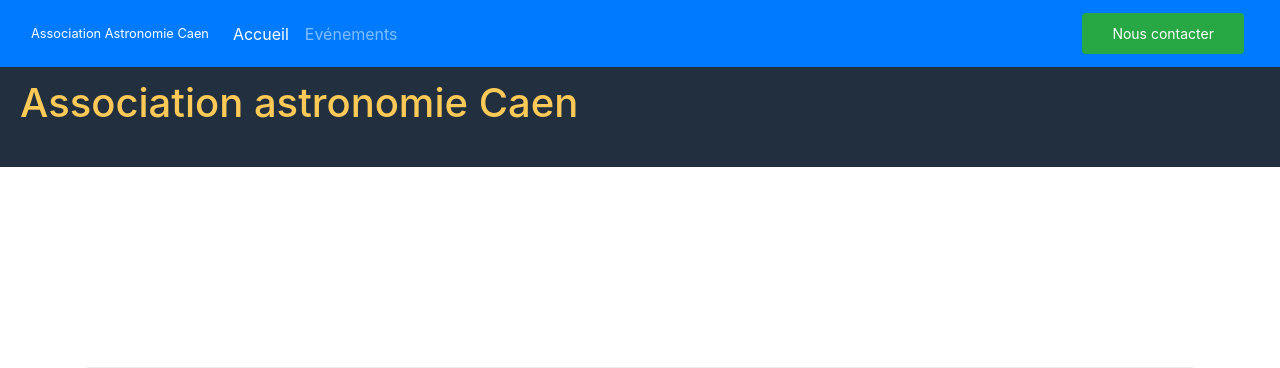
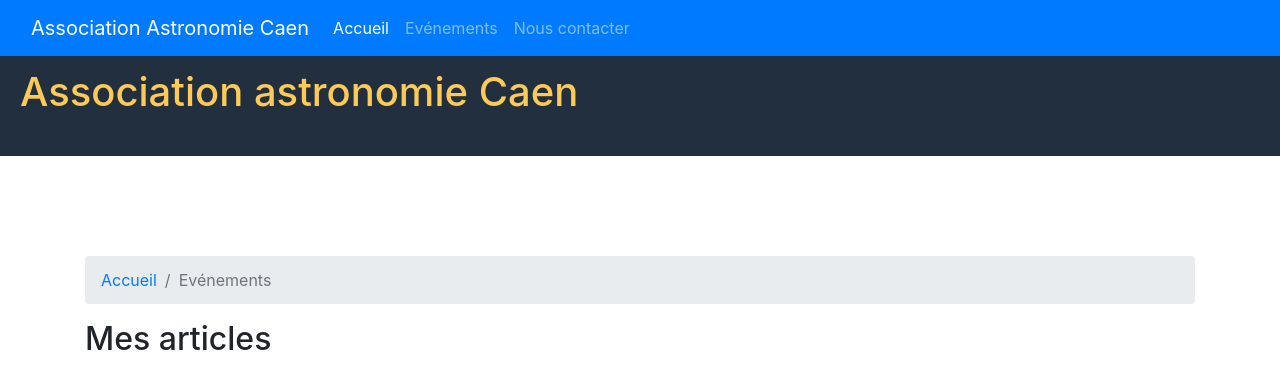
Before and after one commit to fx-145/Eval1_site_web, a PHP site: page /asso_astronomie_caen_pg2.html in a window 1280 px wide. Shown: the top 368 px of the page. Run offline with PHP 8.4, Linux system fonts and the light colour scheme.

Commit message:
modif barre navigation

```diff
--- a/asso_astronomie_caen_pg2.html
+++ b/asso_astronomie_caen_pg2.html
@@ -11,25 +11,29 @@
 <link rel="stylesheet" href="style.css"/>
   </head>
   <body>
+     <!-- Affichage menu de navigation lorsque taille ecran mobile -->
      <nav class="navbar navbar-expand-lg navbar-dark bg-primary">
       <div class="container-fluid">
-        <a class="navbar-brand title" href="./asso_astronomie_caen_pg1.html">Association Astronomie Caen</a>
-        <div class="collapse navbar-collapse">
-          <ul class="navbar-nav">
+          <a class="navbar-brand" href="#">Association Astronomie Caen</a>
+          <button class="navbar-toggler" type="button" data-bs-toggle="collapse" data-bs-target="#navbarTogglerDemo01" aria-controls="navbarTogglerDemo01" aria-expanded="false" aria-label="Toggle navigation">
+              <span class="navbar-toggler-icon"></span>
+          </button>
+
+                  <div class="collapse navbar-collapse" id="navbarTogglerDemo01">
+              <ul class="navbar-nav me-auto mb-2 mb-lg-0">
                   <li class="nav-item">
-              <a class="nav-link active" aria-current="page" href="./asso_astronomie_caen_pg1.html#"
-                >Accueil</a>
-
+                      <a class="nav-link active" aria-current="page" href="./asso_astronomie_caen_pg1.html">Accueil</a>
                   </li>
                   <li class="nav-item">
                       <a class="nav-link" href="./asso_astronomie_caen_pg2.html">Evénements</a>
                   </li>
+
+                  <li class="nav-item">
+                    <a class="nav-link" href="mailto:votreadresse@mail.fr">Nous contacter</a>
+                  </li>
               </ul>
+
           </div>
-        <!-- Affichage du bouton "nous contacter" -->
-        <form class="d-flex">
-          <button class="btn btn-sm btn btn-success" data-bs-toggle="modal" data-bs-target="#contactModal" type="button">Nous contacter</button>
-        </form>
       </div>
   </nav>
     <!-- Affichage du titre dans barre en orange sur fond noir -->
--- a/style.css
+++ b/style.css
@@ -65,7 +65,7 @@ html {
   position: relative;
   background: #222f3e;
   color: #feca57;
-  margin-bottom: 200px;
+  margin-bottom: 100px;
   width: 100%;
   height: 100px;
 }
--- a/style.scss
+++ b/style.scss
@@ -73,7 +73,7 @@ $shadow-light: 4px 4px 10px #d6d6d6;
   position: relative;
   background: $background-dark;
   color: $text-light;
-  margin-bottom: 200px;
+  margin-bottom: 100px;
   width: 100%;
   height: 100px;
 
```
Also changed, not shown: asso_astronomie_caen_pg1.html (+7 -33 lines). Lines whose indentation alone changed are shown as unchanged.
